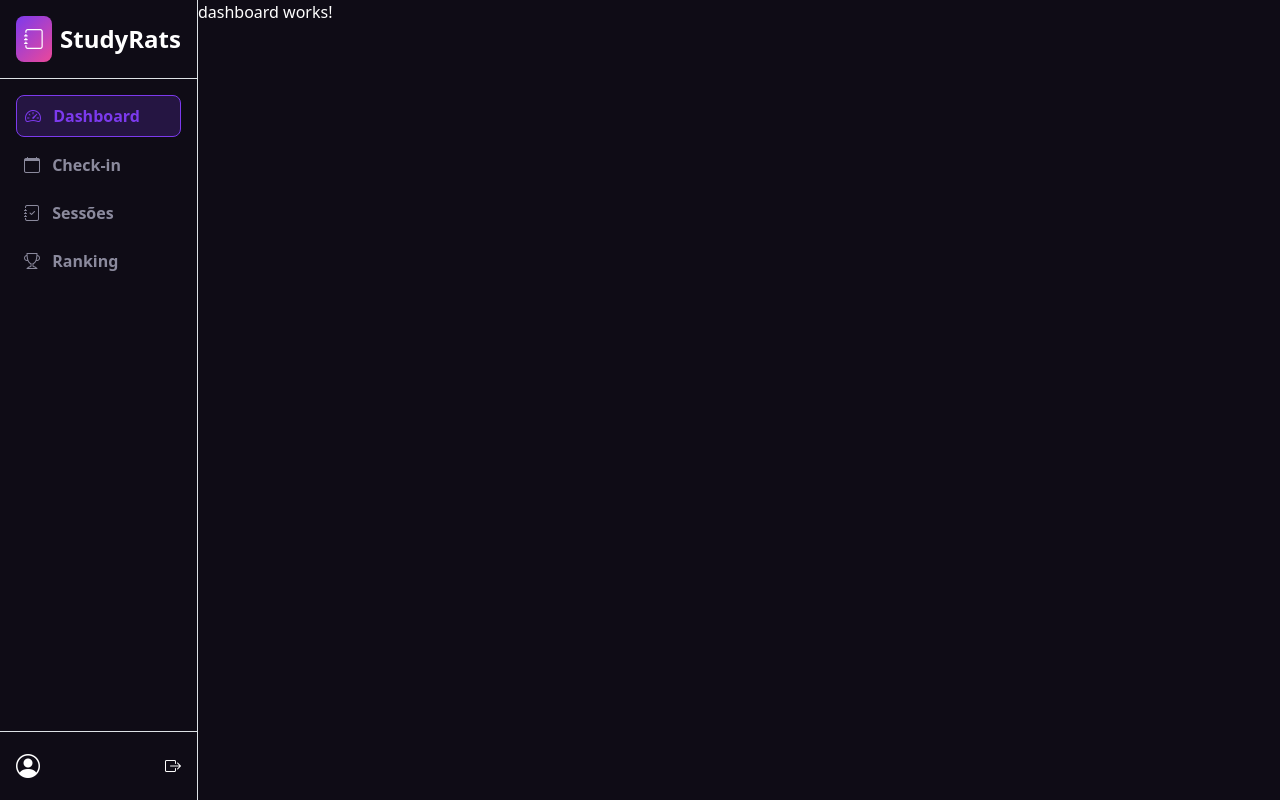
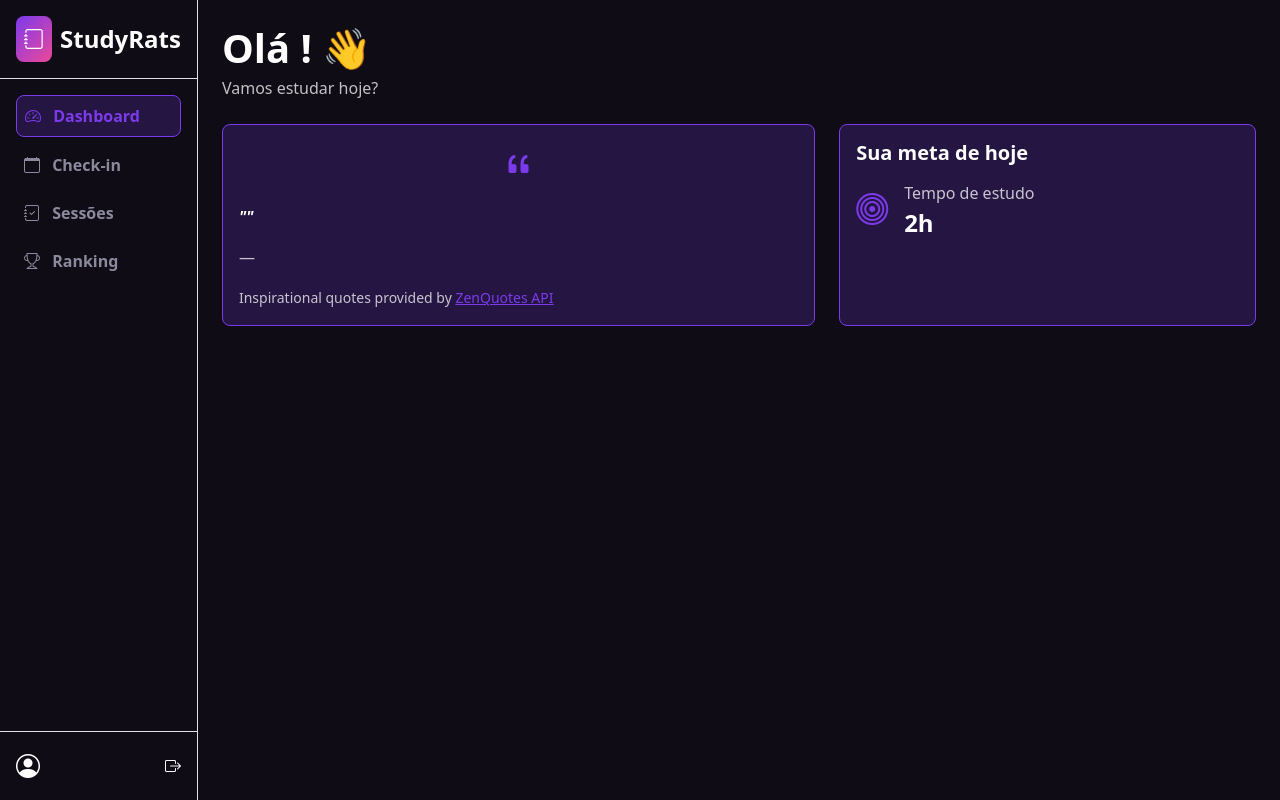
Before and after one commit to BiancaAriga/studyrats-frontend, an Angular app: page /dashboard in a window 1280 px wide. Built offline with nearby package versions, Linux system fonts and the light colour scheme; no server answers; sample sign-in values are in the browser's storage.

Commit message:
feat: esqueleto do dashboard

```diff
--- a/src/app/layout/sidebar/sidebar.css
+++ b/src/app/layout/sidebar/sidebar.css
@@ -6,12 +6,12 @@
   );
 }
 
-a {
+.sidebar__link {
     color: var(--text-muted);
 }
 
-a.active {
-  background-color: color-mix(in srgb, var(--primary) 20%, transparent);
+.sidebar__link--active {
+  background-color: var(--primary-subtle);
   color: var(--primary);
   border: 1px solid var(--primary);
 }
--- a/src/app/layout/sidebar/sidebar.html
+++ b/src/app/layout/sidebar/sidebar.html
@@ -18,36 +18,36 @@
   <nav class="m-3 d-flex flex-column gap-2">
 
     <a
-      class="text-decoration-none fw-bold p-2 rounded-3"
+      class="sidebar__link text-decoration-none fw-bold p-2 rounded-3"
       routerLink="/dashboard"
-      routerLinkActive="active"
+      routerLinkActive="sidebar__link--active"
     >
       <i class="bi bi-speedometer2 me-2" aria-hidden="true"></i>
       Dashboard
     </a>
 
     <a
-      class="text-decoration-none fw-bold p-2 rounded-3"
+      class="sidebar__link text-decoration-none fw-bold p-2 rounded-3"
       routerLink="/check-in"
-      routerLinkActive="active"
+      routerLinkActive="sidebar__link--active"
     >
       <i class="bi bi-calendar me-2" aria-hidden="true"></i>
       Check-in
     </a>
 
     <a
-      class="text-decoration-none fw-bold p-2 rounded-3"
+      class="sidebar__link text-decoration-none fw-bold p-2 rounded-3"
       routerLink="/sessoes"
-      routerLinkActive="active"
+      routerLinkActive="sidebar__link--active"
     >
       <i class="bi bi-journal-check me-2" aria-hidden="true"></i>
       Sessões
     </a>
 
     <a
-      class="text-decoration-none fw-bold p-2 rounded-3"
+      class="sidebar__link text-decoration-none fw-bold p-2 rounded-3"
       routerLink="/ranking"
-      routerLinkActive="active"
+      routerLinkActive="sidebar__link--active"
     >
       <i class="bi bi-trophy me-2" aria-hidden="true"></i>
       Ranking
--- a/src/app/pages/dashboard/dashboard.css
+++ b/src/app/pages/dashboard/dashboard.css
@@ -0,0 +1,4 @@
+.dashboard-card {
+  background-color: var(--primary-subtle);
+  border: 1px solid var(--primary);
+}
--- a/src/app/pages/dashboard/dashboard.html
+++ b/src/app/pages/dashboard/dashboard.html
@@ -1 +1,81 @@
-<p>dashboard works!</p>
+<div class="container-fluid p-4">
+
+  <!-- Cabeçalho -->
+  <div class="mb-4">
+    <h1 class="fw-bold mb-1">
+      Olá {{ userName() }}! 👋
+    </h1>
+
+    <p class="text-muted mb-0">
+      Vamos estudar hoje?
+    </p>
+  </div>
+
+  <div class="row g-4">
+
+    <!-- Quote -->
+    <section class="col-12 col-lg-7">
+      <div class="text-start h-100 dashboard-card rounded-3 p-3">
+
+        <div class="d-flex align-items-center justify-content-center mb-3">
+          <i
+            class="bi bi-quote fs-2 text-primary"
+            aria-hidden="true"
+          ></i>
+        </div>
+
+        <p class="mb-3 fst-italic fw-bold">
+          "{{ quoteText() }}"
+        </p>
+
+        <p class="text-muted mb-3">
+          — {{ quoteAuthor() }}
+        </p>
+
+        <small class="text-muted">
+          Inspirational quotes provided by
+          <a
+            href="https://zenquotes.io/"
+            target="_blank"
+            rel="noopener noreferrer"
+          >
+            ZenQuotes API
+          </a>
+        </small>
+
+      </div>
+    </section>
+
+    <!-- Meta -->
+    <section class="col-12 col-lg-5">
+      <div class="h-100 dashboard-card rounded-3 p-3">
+
+        <h2 class="h5 fw-bold mb-3">
+          Sua meta de hoje
+        </h2>
+
+        <div class="d-flex align-items-center gap-3">
+
+          <i
+            class="bi bi-bullseye fs-2 text-primary"
+            aria-hidden="true"
+          ></i>
+
+          <div>
+            <p class="text-muted mb-1">
+              Tempo de estudo
+            </p>
+
+            <p class="h4 fw-bold mb-0">
+              2h
+            </p>
+          </div>
+
+        </div>
+
+      </div>
+    </section>
+
+  </div>
+
+</div>
--- a/src/app/pages/dashboard/dashboard.ts
+++ b/src/app/pages/dashboard/dashboard.ts
@@ -1,4 +1,6 @@
-import { Component } from '@angular/core';
+import { Component, inject, signal } from '@angular/core';
+import { Auth } from '../../services/auth';
+import { Quote } from '../../services/quote';
 
 @Component({
   imports: [],
@@ -6,4 +8,28 @@ import { Component } from '@angular/core';
   styleUrl: './dashboard.css',
   templateUrl: './dashboard.html',
 })
-export class Dashboard {}
+export class Dashboard {
+  private auth = inject(Auth);
+  private quote = inject(Quote);
+
+  userName = signal('');
+  quoteText = signal('');
+  quoteAuthor = signal('');
+
+  ngOnInit() {
+    this.auth.getMe().subscribe({
+      next: (user) => {
+        this.userName.set(user.name);
+      },
+    });
+    this.quote.getRandomQuote().subscribe({
+      next: (response) => {
+        this.quoteText.set(response.quote);
+        this.quoteAuthor.set(response.author);
+      },
+      error: (error) => {
+        console.error('Erro ao buscar quote:', error);
+      },
+    });
+  }
+}
--- /dev/null
+++ b/src/app/services/quote.ts
@@ -0,0 +1,16 @@
+import { HttpClient } from '@angular/common/http';
+import { Service, inject } from '@angular/core';
+
+@Service()
+export class Quote {
+  private http = inject(HttpClient);
+
+  getRandomQuote() {
+    return this.http.get<{
+      quote: string;
+      author: string;
+    }>(
+      'http://localhost:8000/quotes/random',
+    );
+  }
+}
--- a/src/styles.scss
+++ b/src/styles.scss
@@ -17,6 +17,7 @@
 
 :root {
   --primary: #7C3AED;
+  --primary-subtle: color-mix(in srgb, var(--primary) 20%, transparent);
   --secondary: #2A243F;
   --success: #10B981;
   --info: #0EA5E9;
```
